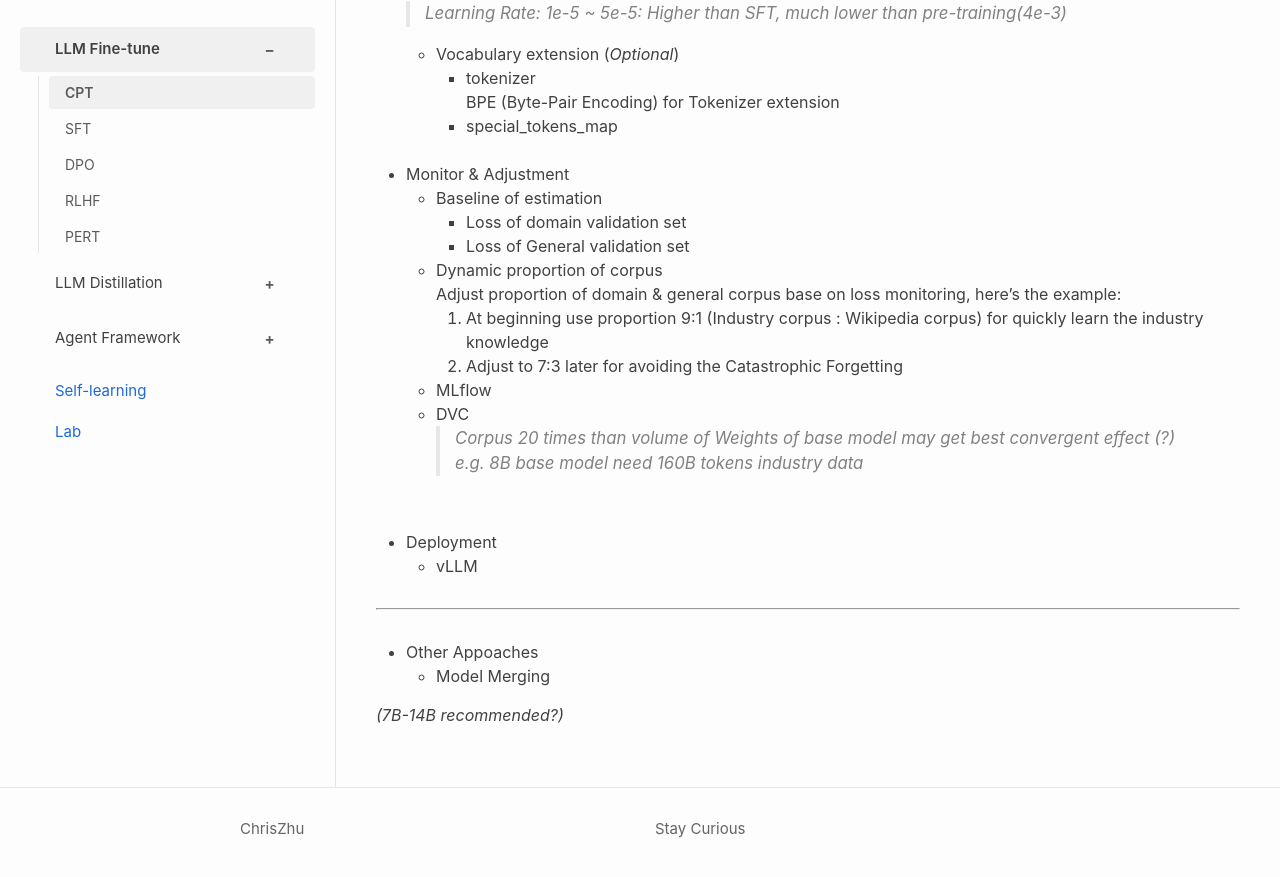
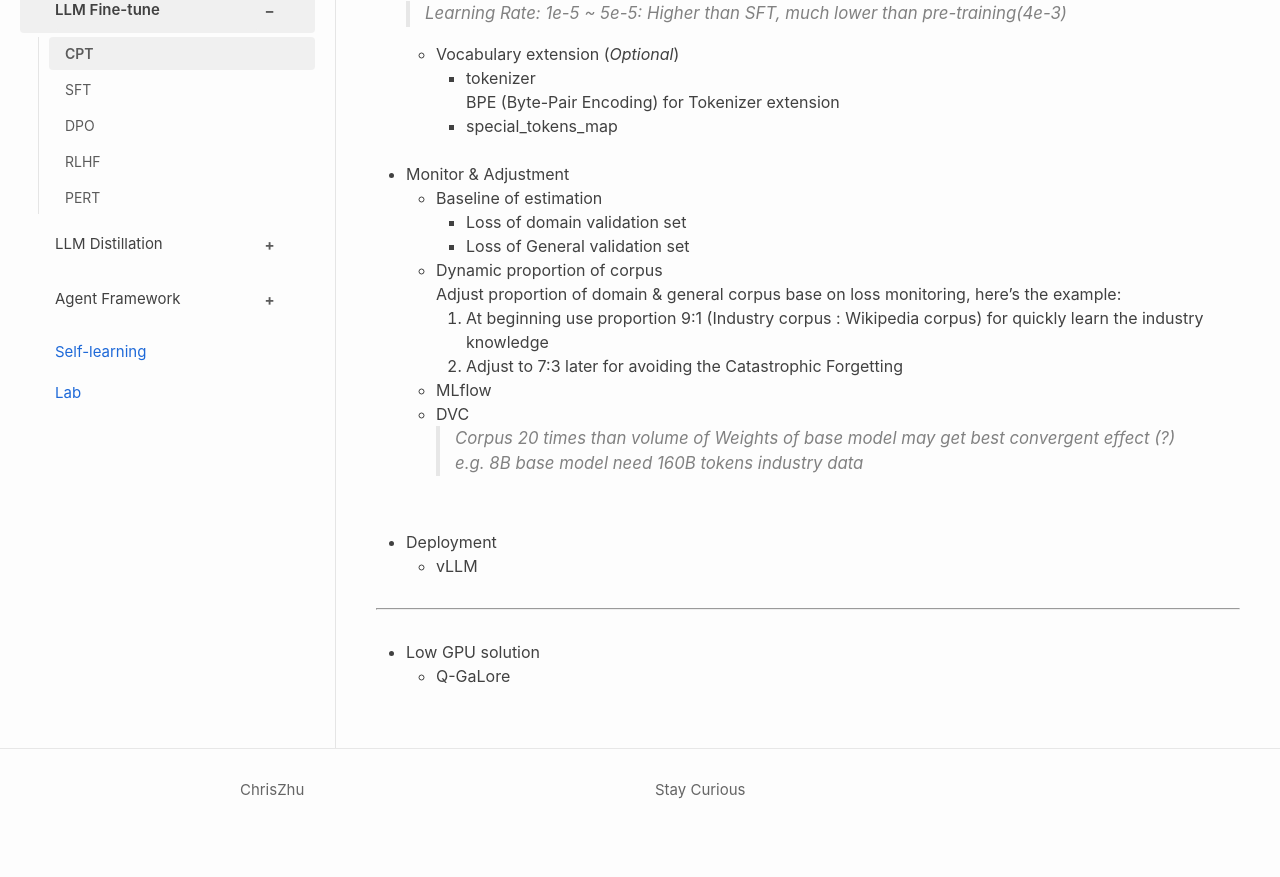
Before and after one commit to ChrisZhu2050/chriszhu2050.github.io, a Jekyll site: the page built from docs/llm-fine-tune-cpt.md, in a window 1280 px wide and 900 px high, scrolled down 262 px. Shown: the top 877 px of the window. Built offline with Jekyll 4.4.1, drawn with Linux system fonts in a browser that asks for light colours; nearby versions of some CDN libraries.

Commit message:
Update llm-fine-tune-cpt.md

```diff
--- a/docs/llm-fine-tune-cpt.md
+++ b/docs/llm-fine-tune-cpt.md
@@ -33,8 +33,6 @@ e.g. 8B base model need 160B tokens industry data
 
 ---
 
-- Other Appoaches
-    - Model Merging
-
-*(7B-14B recommended?)*
+- Low GPU solution
+  - Q-GaLore
  <a href="" id="whereami"></a>
```
